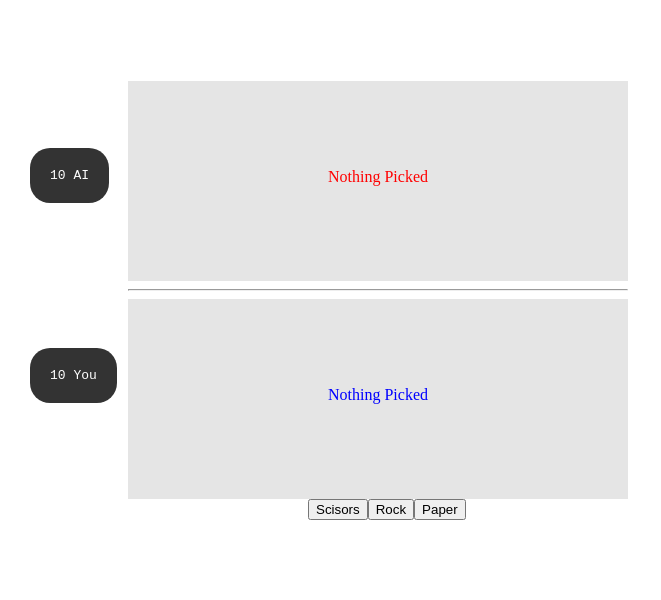
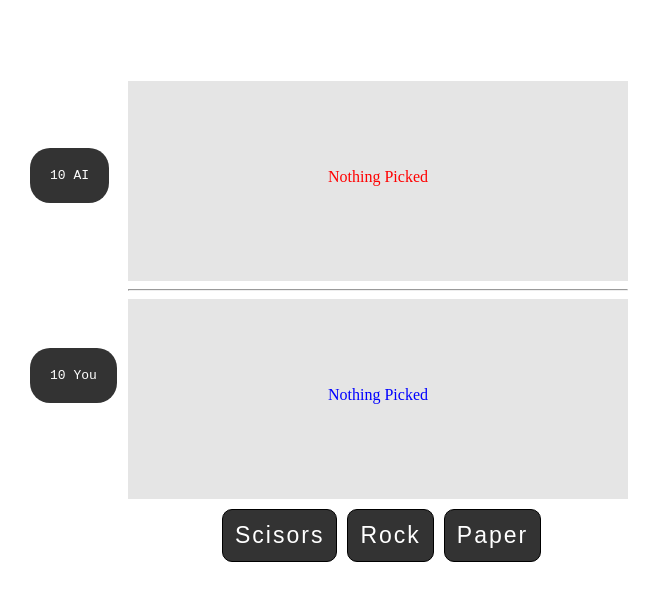
Before and after one commit to Floriangomis/RockPaperScissorsAngular2-Karma-Jasmin, an Angular app: page / in a window 1280 px wide. Both pictures are taken after a click on the button "start game". Shown: the top 600 px of the page, without its empty margins (0-661 px from the left). Built offline with nearby package versions, Linux system fonts and the light colour scheme.

Commit message:
update Button for handplayer Component

```diff
--- a/src/components/handPlayerComponent/hand-player.component.css
+++ b/src/components/handPlayerComponent/hand-player.component.css
@@ -1,5 +1,24 @@
 .hand-container {
     display: flex;
-    width: 140px;
-    margin: 0 auto;
+    width: 332px;
+    margin: 10px auto;
 }
+
+.btn {
+    transition-duration: 500ms;
+    opacity: 1;
+    padding: 12px;
+    border: 1px solid black;
+    border-radius: 10px;
+    font-size: 23px;
+    letter-spacing: 2px;
+    background-color: rgba(0,0,0, .8);
+    color: white;
+    cursor: pointer;
+    outline: none;
+    margin-left: 10px;
+}
+
+.btn:disabled {
+    opacity: 0;
+}
--- a/src/components/handPlayerComponent/hand-player.component.html
+++ b/src/components/handPlayerComponent/hand-player.component.html
@@ -1,5 +1,5 @@
 <div class="hand-container">
-    <input type="button" value="Scisors" [disabled]="!canPlay" (click)="pickScisors()">
-    <input type="button" value="Rock" [disabled]="!canPlay" (click)="pickRock()">
-    <input type="button" value="Paper" [disabled]="!canPlay" (click)="pickPaper()">
+    <input class="btn" type="button" value="Scisors" [disabled]="!canPlay" (click)="pickScisors()">
+    <input class="btn" type="button" value="Rock" [disabled]="!canPlay" (click)="pickRock()">
+    <input class="btn" type="button" value="Paper" [disabled]="!canPlay" (click)="pickPaper()">
 </div>
--- a/src/components/handPlayerComponent/hand-player.component.ts
+++ b/src/components/handPlayerComponent/hand-player.component.ts
@@ -8,7 +8,7 @@ import { Component, OnInit, Output, EventEmitter, Input } from '@angular/core';
 export class HandPlayerComponent implements OnInit {
 
     @Output() elementPicked = new EventEmitter();
-    @Input() canPlay: boolean = false;
+    @Input() canPlay: Boolean = false;
 
     constructor() {
 
```
